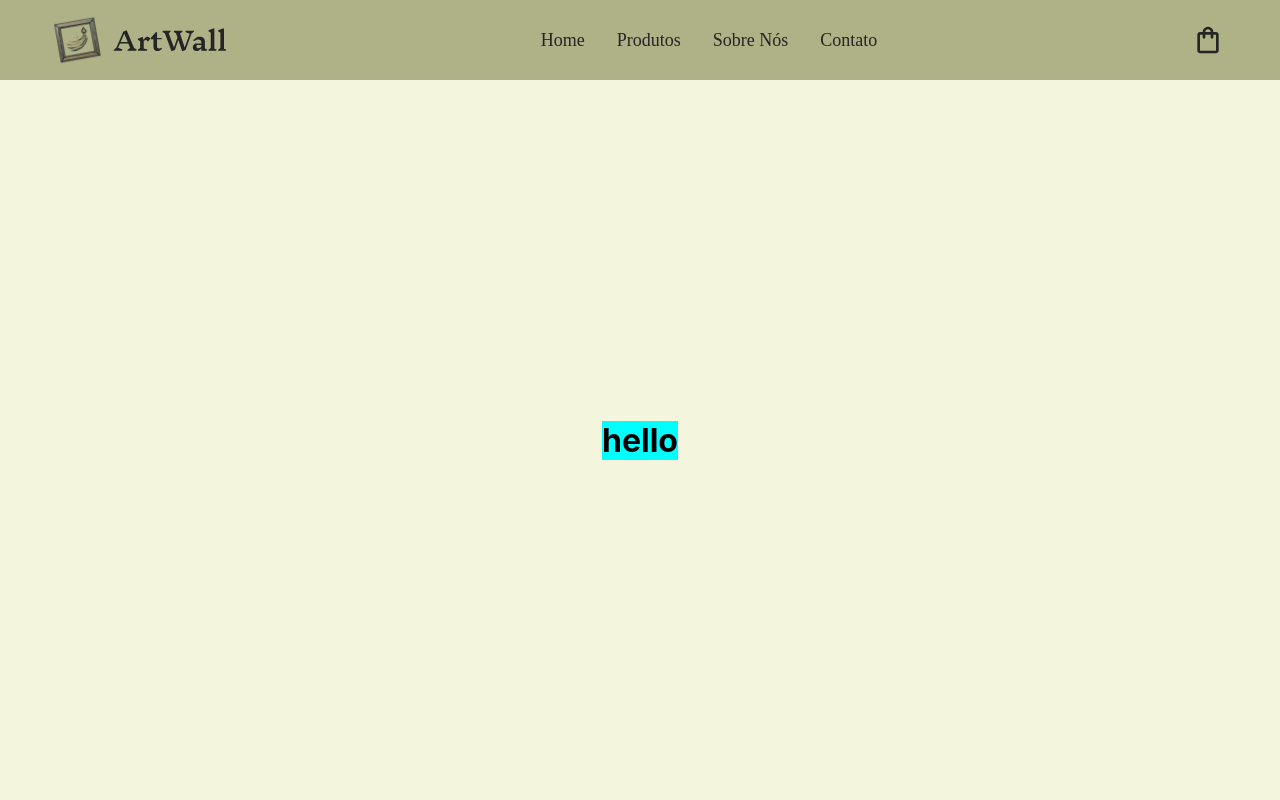
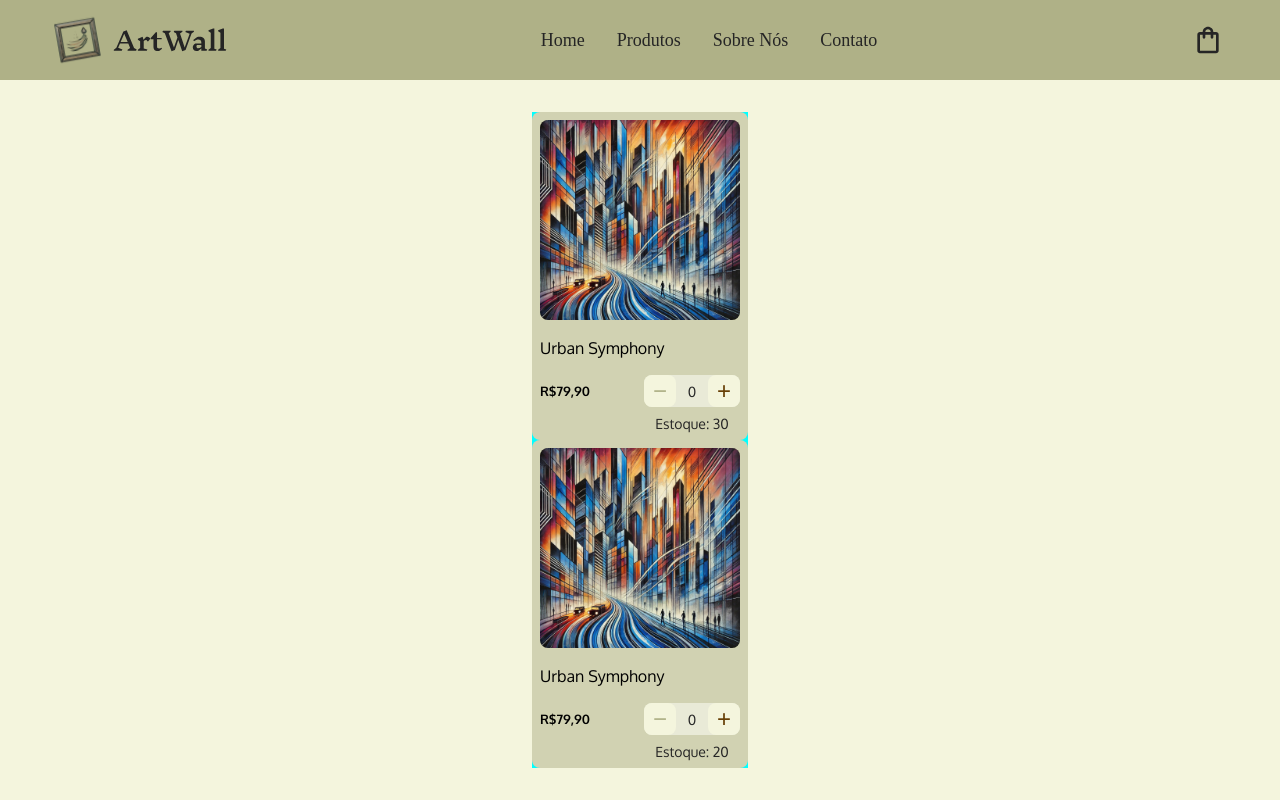
Before and after one commit to lleonsc27/artwall, a React (Create React App) app: page / in a window 1280 px wide. Built offline with nearby package versions, Linux system fonts and the light colour scheme; a web font is replaced by a local one.

Commit message:
refactoring ItemCount

```diff
--- a/src/components/Item/index.tsx
+++ b/src/components/Item/index.tsx
@@ -13,7 +13,19 @@ const Item = () => {
         <div className="item-price-actions">
           <div className="item-price">R$79,90</div>
           <div className="item-actions">
-            <ItemCount />
+            <ItemCount initialStock={30}/>
+          </div>
+        </div>
+      </div>
+      <div className="item">
+        <div className="item-img">
+          <img src={UrbanSymphony} alt="" />
+        </div>
+        <div className="item-name">Urban Symphony</div>
+        <div className="item-price-actions">
+          <div className="item-price">R$79,90</div>
+          <div className="item-actions">
+            <ItemCount initialStock={20}/>
           </div>
         </div>
       </div>
--- a/src/components/ItemCount/index.tsx
+++ b/src/components/ItemCount/index.tsx
@@ -5,18 +5,27 @@ interface ItemCountProps {
   initialStock: number;
 }
 
-const ItemCount: React.FC = () => {
-  const [itemsInCart, setItemsInCart] = useState(0);
-  const [stock, setStock] = useState(10);
+const ItemCount: React.FC<ItemCountProps> = ({ initialStock }) => {
+  const [itemState, setItemState] = useState({
+    itemsInCart: 0,
+    stock: initialStock,
+  });
 
   const handleCount = (operation: "add" | "subtract") => {
-    if (operation === "add" && stock > 0) {
-      setItemsInCart(itemsInCart + 1);
-      setStock(stock - 1);
-    } else if (operation === "subtract" && itemsInCart > 0) {
-      setItemsInCart(itemsInCart - 1);
-      setStock(stock + 1);
-    }
+    setItemState((prevState) => {
+      if (operation === "add" && prevState.stock > 0) {
+        return {
+          itemsInCart: prevState.itemsInCart + 1,
+          stock: prevState.stock - 1,
+        };
+      } else if (operation === "subtract" && prevState.itemsInCart > 0) {
+        return {
+          itemsInCart: prevState.itemsInCart - 1,
+          stock: prevState.stock + 1,
+        };
+      }
+      return prevState;
+    });
   };
 
   return (
@@ -26,7 +35,7 @@ const ItemCount: React.FC = () => {
           type="button"
           className="button buttonAdd"
           onClick={() => handleCount("add")}
-          disabled={stock === 0}
+          disabled={itemState.stock === 0}
         >
           +
         </button>
@@ -34,13 +43,13 @@ const ItemCount: React.FC = () => {
           type="button"
           className="button buttonSubtract"
           onClick={() => handleCount("subtract")}
-          disabled={itemsInCart === 0}
+          disabled={itemState.itemsInCart === 0}
         >
           −
         </button>
-        <p className="itemsInCart">{itemsInCart}</p>
+        <p className="itemsInCart">{itemState.itemsInCart}</p>
       </div>
-      <p className="stock">{`Estoque: ${stock}`}</p>
+      <p className="stock">{`Estoque: ${itemState.stock}`}</p>
     </div>
   );
 };
--- a/src/components/ItemList/index.tsx
+++ b/src/components/ItemList/index.tsx
@@ -1,9 +1,10 @@
+import Item from "../Item";
 import "./styles.css";
 
 const ItemList = () => {
   return (
     <div className="item-list-box">
-      <h1>hello</h1>
+      <Item/>
     </div>
   );
 };
```
